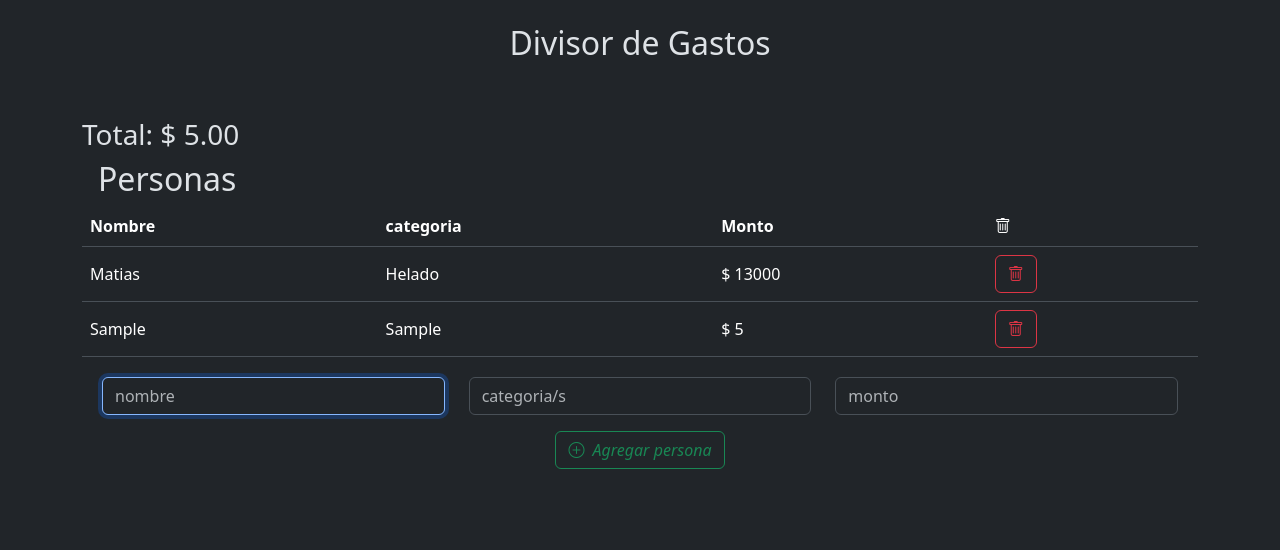
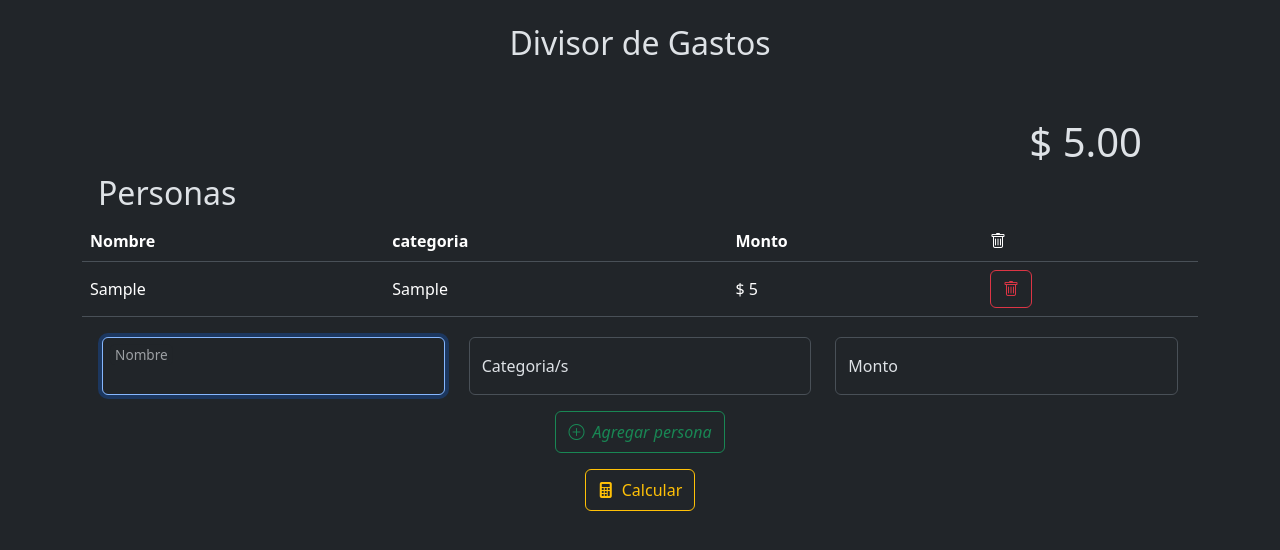
Before and after one commit to MatiCalda/Divisor-de-gastos, a plain HTML site: page index.html in a window 1280 px wide. Both pictures are taken after typing "Sample", "Sample", "5" into the empty fields and a click on the button "Agregar persona". Drawn offline with nearby package versions, Linux system fonts and the light colour scheme.

Commit message:
mas avance

```diff
--- a/index.html
+++ b/index.html
@@ -15,9 +15,9 @@
         <div class="row text-center mb-5">
             <h2>Divisor de Gastos</h2>
         </div>
-        <h3>Total: $
+        <h1 class="text-end px-2 mx-5">$
             <span id="total">0</span>
-        </h3>
+        </h1>
         <h2 class="px-3">Personas</h2>
 
         <table class="table" id="listado">
@@ -30,32 +30,28 @@
                 </tr>
             </thead>
             <tbody>
-                <tr class="align-middle">
-                    <td>Matias</td>
-                    <td>Helado</td>
-                    <td>$ 13000</td>
-                    <td>
-                        <button class="btn btn-outline-danger btn-delete"><i class="bi bi-trash"></i></button>
-                    </td>
-                </tr>
             </tbody>
         </table>
 
 
         <div class="row mx-2 d-flex justify-content-center" id="formulario">
             <div class="col-10 col-sm-5 col-md-6 col-lg-4 mt-1">
-                <div class="input-group">
+                <!-- si quiero inputs mas chicos, usar input-group como clase y eliminar labels -->
+                <div class="form-floating">
                     <input type="text" class="form-control nombre"  placeholder="nombre">
+                    <label>Nombre</label>
                 </div>
             </div>
             <div class="col-10 col-sm-5 col-md-6 col-lg-4 mt-1">
-                <div class="input-group">
+                <div class="form-floating">
                     <input type="text" class="form-control categoria" placeholder="categoria/s">
+                    <label>Categoria/s</label>
                 </div>
             </div>
             <div class="col-10 col-sm-5 col-md-6 col-lg-4 mt-1">
-                <div class="input-group">
+                <div class="form-floating">
                     <input type="number" class="form-control monto"  id="monto" placeholder="monto">
+                    <label>Monto</label>
                 </div>
             </div>
         </div>
@@ -66,8 +62,11 @@
         </div>
         <div class="row mt-3">
             <div class="col d-flex justify-content-center">
-                <button type="button" class="btn btn-outline-success" id="btnAgregarPersona"><i class="bi bi-plus-circle">&ensp;Agregar persona</i></button>
+                <button type="button" class="btn btn-outline-success py-2" id="btnAgregarPersona"><i class="bi bi-plus-circle">&ensp;Agregar persona</i></button>
             </div>
+        </div>
+        <div class="d-flex justify-content-center mt-3">
+            <button type="button" class="btn btn-outline-warning py-2" id="btnCalcular"><i class="bi bi-calculator-fill"></i>&ensp;Calcular</i></button>
         </div>
     </div>
 
--- a/scritps/script.js
+++ b/scritps/script.js
@@ -1,8 +1,10 @@
 "use strict";
 var input = document.getElementById('monto');
 const btnAgregar = document.getElementById('btnAgregarPersona')
+const btnCalcular = document.getElementById('btnCalcular')
 const formulario = document.getElementById('formulario')
 const listado = document.getElementById('listado').querySelector('tbody');
+
 
 input.addEventListener("keypress", function (event) {
     // If the user presses the "Enter" key on the keyboard
@@ -13,36 +15,6 @@ input.addEventListener("keypress", function (event) {
         btnAgregar.click();
     }
 });
-/*
-btnAgregar.addEventListener('click', () => {
-    let nombre = formulario.querySelector('.nombre');
-    let categoria = formulario.querySelector('.categoria');
-    let monto = formulario.querySelector('.monto');
-
-    const td = document.createElement('td');
-    const btnDelete = document.createElement('button');
-    td.appendChild(btnDelete);
-    btnDelete.className = 'btn btn-outline-danger btn-delete';
-    btnDelete.innerHTML = '<i class="bi bi-trash"></i>';
-    btnDelete.addEventListener('click', () => {
-        console.log('hola');
-
-    })
-
-    if (nombre.value && categoria.value && monto.value){
-
-        listado.innerHTML += `
-            <tr class=\"align-middle\">
-                <td>${nombre.value}</td>
-                <td>${categoria.value}</td>
-                <td>$ ${monto.value}</td>
-                ${td.outerHTML}
-            </tr>
-        `;
-        nombre.value = categoria.value = monto.value = '';
-        nombre.focus();
-    }
-}); */
 
 btnAgregar.addEventListener('click', () => {
     let nombre = formulario.querySelector('.nombre');
@@ -51,11 +23,15 @@ btnAgregar.addEventListener('click', () => {
 
     const tr = document.createElement('tr');
     tr.classList.add('align-middle');
+    tr.classList.add('persona');
 
     tr.innerHTML = `
-        <td>${nombre.value}</td>
+        <td class=\"nombre\">${nombre.value}</td>
         <td>${categoria.value}</td>
-        <td>$ ${monto.value}</td>
+        <td>
+            <span>$ </span>
+            <span class=\"monto\">${monto.value}</span>
+        </td>
     `;
 
     const td = document.createElement('td');
@@ -63,10 +39,11 @@ btnAgregar.addEventListener('click', () => {
     btnDelete.className = 'btn btn-outline-danger btn-delete';
     btnDelete.innerHTML = '<i class="bi bi-trash"></i>';
     btnDelete.addEventListener('click', () => {
-        console.log(this.parentElement);
-        // revisar como hacer el partentElement
-        listado.removeChild(tr);
-        actualizarTotal(monto.value, 0);
+        const item = btnDelete.parentElement.parentElement;
+        let monto = item.querySelector('.monto').textContent;
+
+        actualizarTotal(-monto);
+        listado.removeChild(item);
     });
 
     td.appendChild(btnDelete);
@@ -74,24 +51,35 @@ btnAgregar.addEventListener('click', () => {
 
     if (nombre.value && categoria.value && monto.value) {
         listado.appendChild(tr);
-        actualizarTotal(monto.value, 1);
+        actualizarTotal(monto.value);
         nombre.value = categoria.value = monto.value = '';
         nombre.focus();
     }
 });
 
-function actualizarTotal(monto, accion){
+btnCalcular.addEventListener('click', () => {
+    console.log(getGastos());
+
+});
+
+function getGastos(){
+    let gastos = [];
+    document.querySelectorAll('.persona').forEach(persona => {
+        let gasto = {
+            nombre: persona.querySelector('.nombre').textContent,
+            monto: persona.querySelector('.monto').textContent
+        }
+        gastos.push(gasto);
+    });
+    return gastos;
+}
+
+function actualizarTotal(monto){
 //accion (1 = agregar ; 0 = restar)
-console.log(monto);
-
     let total = parseFloat(document.getElementById('total').textContent);
     monto = parseFloat(monto);
-    if(accion == 1){
-        total += monto
-    }else{
-        total -= monto
-    }
-    console.log(total);
+
+    total += monto
 
     document.getElementById('total').textContent = total.toFixed(2);
 }
```
